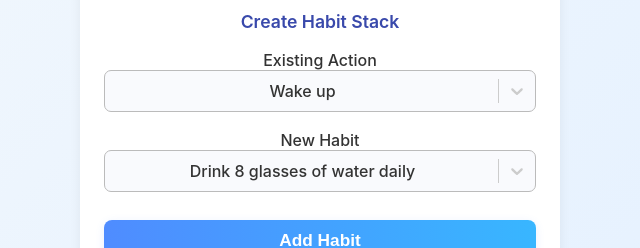
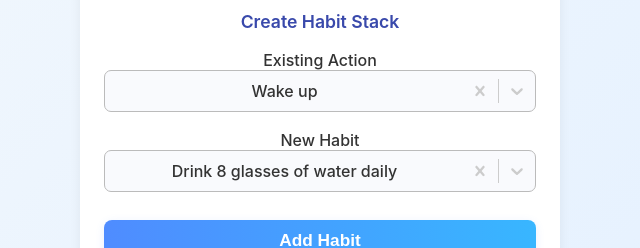
Before and after one commit to Premdataengg/HabitsTracker, a React (Create React App) app in the folder client/: page / in a window 1280 px wide. Shown: the part 579-827 px from the top of the page, without its empty margins (320-960 px from the left). Built offline with nearby package versions, Linux system fonts and the light colour scheme; no server answers.

Commit message:
no duplicates

```diff
--- a/client/package.json
+++ b/client/package.json
@@ -6,6 +6,7 @@
     "cra-template-pwa": "2.0.0",
     "react": "^19.1.0",
     "react-dom": "^19.1.0",
+    "react-icons": "^5.5.0",
     "react-scripts": "5.0.1",
     "react-select": "^5.10.1",
     "web-vitals": "^4.2.4"
--- a/client/src/HabitDemo.js
+++ b/client/src/HabitDemo.js
@@ -1,7 +1,9 @@
 import React, { useState, useEffect } from 'react';
 import Select from 'react-select';
+import CreatableSelect from 'react-select/creatable';
 import CalendarHeatmap from './CalendarHeatmap';
 import CompleteCircle from './CompleteCircle';
+import { FiPlusCircle } from 'react-icons/fi';
 
 const API_URL = 'http://localhost:5050/api/habits';
 const TEST_USER_ID = '000000000000000000000000';
@@ -198,8 +200,6 @@ export default function HabitDemo() {
   const [newAction, setNewAction] = useState(ALL_NEW_ACTIONS[0]);
   const [habits, setHabits] = useState([]);
   const [message, setMessage] = useState('');
-  const [showCustomInput, setShowCustomInput] = useState(false);
-  const [customInputValue, setCustomInputValue] = useState('');
 
   // Gamification: Score and Completion Percentage
   const [score, setScore] = useState(0);
@@ -263,17 +263,50 @@ export default function HabitDemo() {
     fetchHabits();
   }, []);
 
+  const isDuplicate = (optionA, optionB) => {
+    if (!optionA || !optionB) return false;
+    const valA = typeof optionA === 'string' ? optionA : optionA.value;
+    const valB = typeof optionB === 'string' ? optionB : optionB.value;
+    return valA && valB && valA.trim().toLowerCase() === valB.trim().toLowerCase();
+  };
+
+  const isStackDuplicate = (existingAction, newAction) => {
+    const getValue = v => (typeof v === 'object' && v !== null ? v.value : v);
+    const ex = getValue(existingAction);
+    const nw = getValue(newAction);
+    return habits.some(h =>
+      h.existingAction.trim().toLowerCase() === ex.trim().toLowerCase() &&
+      h.newAction.trim().toLowerCase() === nw.trim().toLowerCase()
+    );
+  };
+
+  const customNoOptionsMessage = ({ inputValue, selectType }) => {
+    if (isDuplicate(existingAction, newAction)) {
+      return 'Action and Habit cannot be the same.';
+    }
+    return selectType === 'menu' ? 'No options' : null;
+  };
+
   const handleSubmit = async (e) => {
     e.preventDefault();
     setMessage('');
+    if (isDuplicate(existingAction, newAction)) {
+      setMessage('Action and Habit cannot be the same.');
+      return;
+    }
+    if (isStackDuplicate(existingAction, newAction)) {
+      setMessage('This habit stack already exists.');
+      return;
+    }
+    const getValue = v => (typeof v === 'object' && v !== null ? v.value : v);
     try {
       const res = await fetch(API_URL, {
         method: 'POST',
         headers: { 'Content-Type': 'application/json' },
         body: JSON.stringify({
           user: TEST_USER_ID,
-          existingAction: existingAction.value,
-          newAction,
+          existingAction: getValue(existingAction),
+          newAction: getValue(newAction),
         })
       });
       const data = await res.json();
@@ -396,70 +429,57 @@ export default function HabitDemo() {
           <form onSubmit={handleSubmit} style={{ display: 'grid', gap: 18 }}>
             <label style={{ fontWeight: 500, color: '#333' }}>
               Existing Action
-              <Select
-                options={ALL_EXISTING_OPTIONS}
-                value={existingAction}
-                onChange={option => setExistingAction(option)}
-                styles={reactSelectStyles}
-                placeholder="Choose an existing action..."
-                isSearchable
-              />
+              <div style={{ display: 'flex', gap: 8, alignItems: 'center', width: '100%' }}>
+                <CreatableSelect
+                  options={ALL_EXISTING_OPTIONS}
+                  value={existingAction}
+                  onChange={option => {
+                    if (!isDuplicate(option, newAction)) setExistingAction(option);
+                  }}
+                  styles={{ ...reactSelectStyles, container: base => ({ ...base, width: '100%' }) }}
+                  placeholder="Choose or add existing action..."
+                  isClearable
+                  isSearchable
+                  formatCreateLabel={inputValue => (
+                    <div style={{ display: 'flex', alignItems: 'center', gap: 8, fontWeight: 600, color: '#388e3c', fontSize: '1.03em' }}>
+                      <FiPlusCircle style={{ fontSize: 22, color: '#38b6ff' }} />
+                      Add <span style={{ color: '#3949ab', fontWeight: 700, marginLeft: 3 }}>&quot;{inputValue}&quot;</span>
+                    </div>
+                  )}
+                  onCreateOption={inputValue => {
+                    if (!isDuplicate({ value: inputValue }, newAction)) setExistingAction({ value: inputValue, label: inputValue });
+                  }}
+                  noOptionsMessage={customNoOptionsMessage}
+                />
+              </div>
             </label>
             <label style={{ fontWeight: 500, color: '#333' }}>
               New Habit
               <div style={{ display: 'flex', gap: 8, alignItems: 'center', width: '100%' }}>
-                <Select
+                <CreatableSelect
                   options={NEW_ACTION_GROUPS_WITH_EXISTING.map(group => ({
                     label: group.label,
-                    options: group.options.map(a => ({ value: a, label: a }))
-                  })).concat([
-                    {
-                      label: 'Custom',
-                      options: [{ value: '__custom__', label: 'Enter custom...' }]
-                    }
-                  ])}
-                  value={
-                    NEW_ACTION_GROUPS_WITH_EXISTING.flatMap(g => g.options).includes(newAction)
-                      ? { value: newAction, label: newAction }
-                      : { value: newAction, label: newAction + ' (custom)' }
-                  }
+                    options: group.options.map(a => typeof a === 'string' ? { value: a, label: a } : a)
+                  }))}
+                  value={typeof newAction === 'string' ? { value: newAction, label: newAction } : newAction}
                   onChange={option => {
-                    if (option.value === '__custom__') {
-                      setShowCustomInput(true);
-                    } else {
-                      setNewAction(option.value);
-                      setShowCustomInput(false);
-                    }
+                    if (!isDuplicate(existingAction, option)) setNewAction(option);
                   }}
                   styles={{ ...reactSelectStyles, container: base => ({ ...base, width: '100%' }) }}
-                  placeholder="Choose a new habit..."
+                  placeholder="Choose or add new habit..."
+                  isClearable
                   isSearchable
-                  formatGroupLabel={group => (
-                    <div style={{ fontWeight: 600, color: '#3949ab', fontSize: '1rem' }}>{group.label}</div>
+                  formatCreateLabel={inputValue => (
+                    <div style={{ display: 'flex', alignItems: 'center', gap: 8, fontWeight: 600, color: '#388e3c', fontSize: '1.03em' }}>
+                      <FiPlusCircle style={{ fontSize: 22, color: '#38b6ff' }} />
+                      Add <span style={{ color: '#3949ab', fontWeight: 700, marginLeft: 3 }}>&quot;{inputValue}&quot;</span>
+                    </div>
                   )}
+                  onCreateOption={inputValue => {
+                    if (!isDuplicate(existingAction, { value: inputValue })) setNewAction({ value: inputValue, label: inputValue });
+                  }}
+                  noOptionsMessage={customNoOptionsMessage}
                 />
-                {showCustomInput && (
-                  <input
-                    type="text"
-                    autoFocus
-                    style={{ flex: 1, minWidth: 0, padding: '8px 10px', borderRadius: 7, border: '1px solid #bbb', fontSize: '1rem', background: '#f9fafd' }}
-                    placeholder="Enter custom habit..."
-                    value={customInputValue}
-                    onChange={e => setCustomInputValue(e.target.value)}
-                    onBlur={() => {
-                      if (customInputValue.trim()) setNewAction(customInputValue.trim());
-                      setShowCustomInput(false);
-                    }}
-                    onKeyDown={e => {
-                      if (e.key === 'Enter' && customInputValue.trim()) {
-                        setNewAction(customInputValue.trim());
-                        setShowCustomInput(false);
-                      } else if (e.key === 'Escape') {
-                        setShowCustomInput(false);
-                      }
-                    }}
-                  />
-                )}
               </div>
             </label>
             <button type="submit" style={buttonStyle}>Add Habit</button>
```
Also changed, not shown: 1 other file (tests, documents, lock files or other folders).
